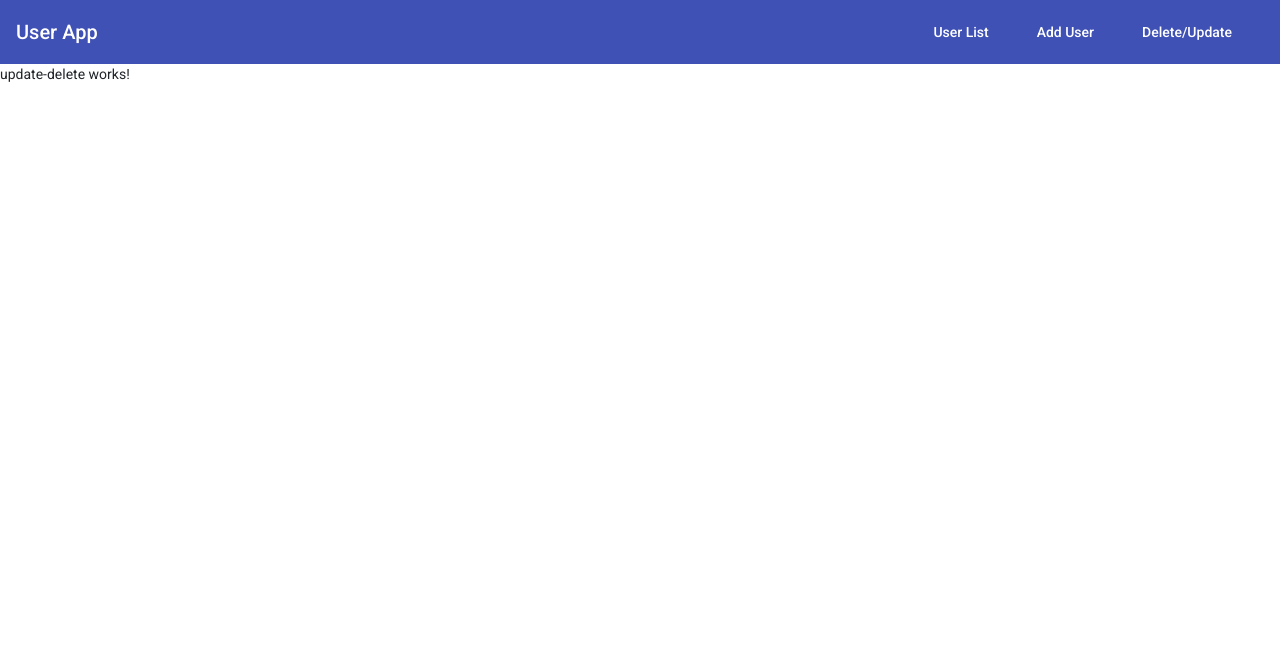
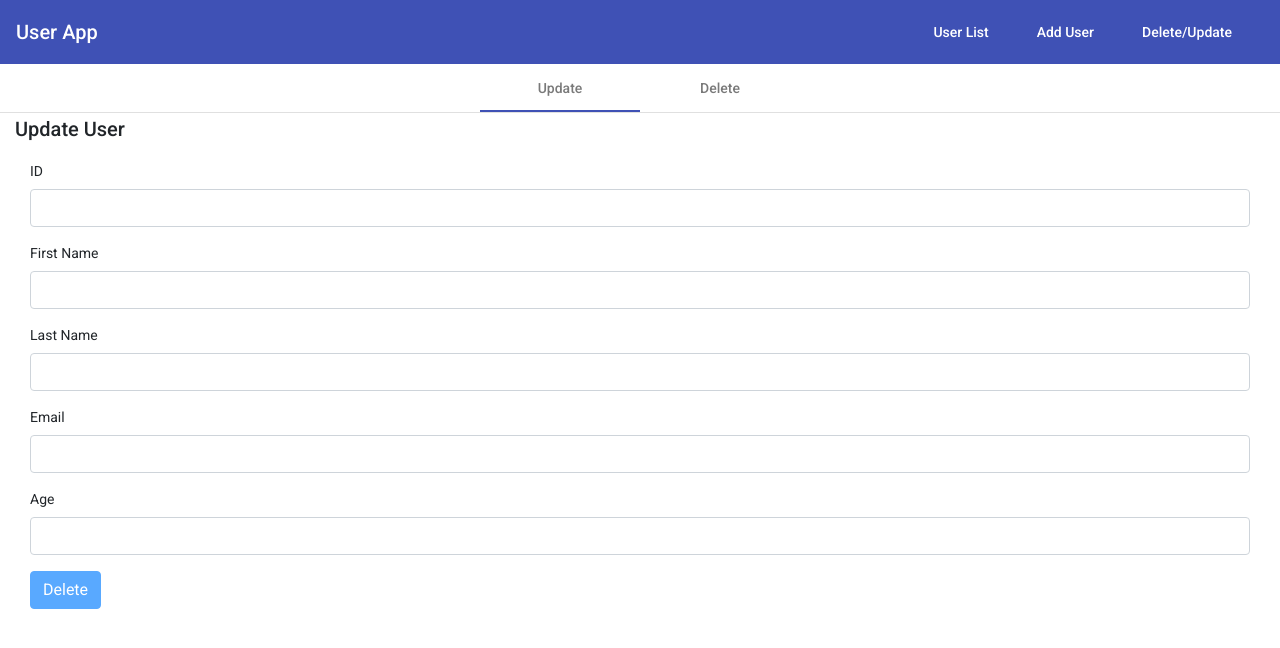
Before and after one commit to shehasv/ng-user, an Angular app: page /update in a window 1280 px wide. Shown: the top 648 px of the page. Built offline with nearby package versions, Linux system fonts and the light colour scheme.

Commit message:
changed edit function

```diff
--- a/package.json
+++ b/package.json
@@ -25,7 +25,7 @@
     "tslib": "^2.0.0",
     "zone.js": "~0.10.2"
   },
-  "devDependencies": {
+    "devDependencies": {
     "@angular-devkit/build-angular": "~0.1002.0",
     "@angular/cli": "~10.2.0",
     "@angular/compiler-cli": "~10.2.0",
@@ -45,4 +45,5 @@
     "tslint": "~6.1.0",
     "typescript": "~4.0.2"
   }
+
 }
--- a/src/app/add-user/add-user.component.html
+++ b/src/app/add-user/add-user.component.html
@@ -15,7 +15,7 @@
       </div>
       <div class="form-group">
         <label>Email</label>
-        <input [class.is-invalid]="firstName.invalid
+        <input [class.is-invalid]="email.invalid
         && email.touched " formControlName="email" type="text" class="form-control">
         <div *ngIf="email.invalid && registrationForm.get('email').touched ">
           <small *ngIf="email.errors?.required" class="text-danger">email is required</small>
--- a/src/app/add-user/add-user.component.ts
+++ b/src/app/add-user/add-user.component.ts
@@ -33,6 +33,7 @@ export class AddUserComponent implements OnInit {
   ngOnInit(): void {
   }
   onSubmit(){
+    console.log(this.registrationForm.value)
     this._registrationService.register(this.registrationForm.value)
       .subscribe(
         response => console.log("success",response),
--- a/src/app/app.module.ts
+++ b/src/app/app.module.ts
@@ -11,6 +11,8 @@ import {MatToolbarModule} from '@angular/material/toolbar';
 import {MatButtonModule} from '@angular/material/button';
 import {HttpClientModule} from '@angular/common/http'
 import {ReactiveFormsModule} from '@angular/forms'
+import {MatTabsModule} from '@angular/material/tabs';
+
 
 @NgModule({
   declarations: [
@@ -27,7 +29,8 @@ import {ReactiveFormsModule} from '@angular/forms'
     MatToolbarModule,
     MatButtonModule,
     HttpClientModule,
-    ReactiveFormsModule
+    ReactiveFormsModule,
+    MatTabsModule
   ],
   providers: [],
   bootstrap: [AppComponent]
--- a/src/app/home/home.component.css
+++ b/src/app/home/home.component.css
@@ -0,0 +1,4 @@
+button{
+    margin: 2%;
+    outline: none;
+}
--- a/src/app/home/home.component.html
+++ b/src/app/home/home.component.html
@@ -1,6 +1,6 @@
 <div>
-    <h2>User List</h2>
+    <button mat-stroked-button color="primary" (click)="onClick()">Get Users List</button>
     <ul *ngFor="let user of users">
-        <li>{{user.email}}</li>
+        <li>{{user.fName}}  {{user.lName}}  {{user.email}} {{user.age}}  </li>
     </ul>
 </div>
--- a/src/app/home/home.component.ts
+++ b/src/app/home/home.component.ts
@@ -1,4 +1,5 @@
 import { Component, OnInit } from '@angular/core';
+
 import { UsersService } from '../users.service';
 
 @Component({
@@ -10,13 +11,18 @@ export class HomeComponent implements OnInit {
 
   public users = [];
 
+
   constructor(private _userService: UsersService) { }
 
   ngOnInit(): void {
+
+  }
+  onClick(){
     this._userService.getUsers()
       .subscribe(data => {
-        console.log(data)
-        this.users = data})
+        // console.log(data)
+        this.users = data
+        })
   }
 
 }
--- a/src/app/registration.service.ts
+++ b/src/app/registration.service.ts
@@ -1,5 +1,6 @@
 import { Injectable } from '@angular/core';
 import {HttpClient} from '@angular/common/http'
+import { user } from './user';
 
 @Injectable({
   providedIn: 'root'
@@ -8,6 +9,15 @@ export class RegistrationService {
   _url = "http://localhost:9000/users";
   constructor(private _http: HttpClient) { }
   register(userData){
-    return this._http.post<any>(this._url,userData);
+    return this._http.post<user>(this._url,userData);
+  }
+  update(userData){
+    let newUrl = this._url+`?id=${userData.id}`
+    return this._http.patch(newUrl,userData)
+  }
+  delete(id){
+    let newUrl = this._url+`?id=${id.idDel}`;
+    console.log(newUrl)
+    return this._http.delete(newUrl)
   }
 }
--- a/src/app/update-delete/update-delete.component.html
+++ b/src/app/update-delete/update-delete.component.html
@@ -1 +1,58 @@
-<p>update-delete works!</p>
+<mat-tab-group mat-align-tabs="center">
+    <mat-tab label="Update">
+        <div class="container-fluid">
+            <h2>Update User</h2>
+            <div class="container-fluid">
+                <form [formGroup]="updateForm" (ngSubmit)="update()">
+                    <div class="form-group">
+                      <label>ID</label>
+                      <input [class.is-invalid]="id.invalid
+                      && id.touched " formControlName="id" type="text" class="form-control">
+                      <div *ngIf="id.invalid && updateForm.get('id').touched ">
+                        <small *ngIf="id.errors?.required" class="text-danger">id is required</small>
+                      </div>
+                    </div>
+                    <div class="form-group">
+                        <label>First Name</label>
+                        <input type="text"  formControlName="firstName" class="form-control">
+                        <div *ngIf="firstName.invalid && updateForm.get('firstName').touched ">
+                            <small *ngIf="firstName.errors?.required" class="text-danger">First Name is required</small>
+                        </div>
+                    </div>
+                    <div class="form-group">
+                        <label>Last Name</label>
+                        <input formControlName="lastName" type="text" class="form-control">
+                    </div>
+                    <div class="form-group">
+                        <label>Email</label>
+                        <input type="text"  formControlName="email" class="form-control">
+                        <div *ngIf="email.invalid && updateForm.get('email').touched ">
+                            <small *ngIf="email.errors?.required" class="text-danger">Email is required</small>
+                        </div>
+                    </div>
+                      <div class="form-group">
+                        <label>Age</label>
+                        <input formControlName="age" type="number" class="form-control">
+                      </div>
+                    <button [disabled]="!updateForm.valid" class="btn btn-primary" type="submit">Delete</button>
+                  </form>
+            </div>
+          </div>
+    </mat-tab>
+    <mat-tab label="Delete">
+        <div class="container-fluid">
+            <h2>Delete</h2>
+            <form [formGroup]="registrationForm" (ngSubmit)="onSubmit()">
+              <div class="form-group">
+                <label>ID</label>
+                <input [class.is-invalid]="idDel.invalid
+                && idDel.touched " formControlName="idDel" type="text" class="form-control">
+                <div *ngIf="idDel.invalid && registrationForm.get('idDel').touched ">
+                  <small *ngIf="idDel.errors?.required" class="text-danger">id is required</small>
+                </div>
+              </div>
+              <button [disabled]="!registrationForm.valid" class="btn btn-primary" type="submit">Delete</button>
+            </form>
+          </div>
+    </mat-tab>
+</mat-tab-group>
--- a/src/app/update-delete/update-delete.component.ts
+++ b/src/app/update-delete/update-delete.component.ts
@@ -1,4 +1,6 @@
 import { Component, OnInit } from '@angular/core';
+import {FormBuilder,Validators} from '@angular/forms';
+import {RegistrationService} from '../registration.service'
 
 @Component({
   selector: 'app-update-delete',
@@ -7,9 +9,57 @@ import { Component, OnInit } from '@angular/core';
 })
 export class UpdateDeleteComponent implements OnInit {
 
-  constructor() { }
+  get id(){
+    return this.updateForm.get('id')
+  }
+  get firstName(){
+    return this.updateForm.get('firstName')
+  }
+  get lastName(){
+    return this.updateForm.get('lastName')
+  }
+  get email(){
+    return this.updateForm.get('email')
+  }
+  get age(){
+    return this.updateForm.get('age')
+  }
+
+
+  get idDel(){
+    return this.registrationForm.get('idDel')
+  }
+
+  constructor(private fb:FormBuilder,private _registrationService: RegistrationService) { }
+  updateForm = this.fb.group({
+    id: ['',[Validators.required]],
+    firstName: ['',[Validators.required]],
+    lastName: [''],
+    email: ['',[Validators.required]],
+    age : ['']
+  })
+
+  registrationForm = this.fb.group({
+    idDel: ['',[Validators.required]],
+
+  })
 
   ngOnInit(): void {
   }
+  onSubmit(){
+    console.log(this.registrationForm.value)
+    this._registrationService.delete(this.registrationForm.value)
+      .subscribe(
+        response => console.log("success",response),
+        error => console.log("error!",error)
+      );
+  }
+  update(){
+    this._registrationService.update(this.updateForm.value)
+      .subscribe(
+        response => console.log("success",response),
+        error => console.log("error!",error)
+      );
+  }
 
 }
```
